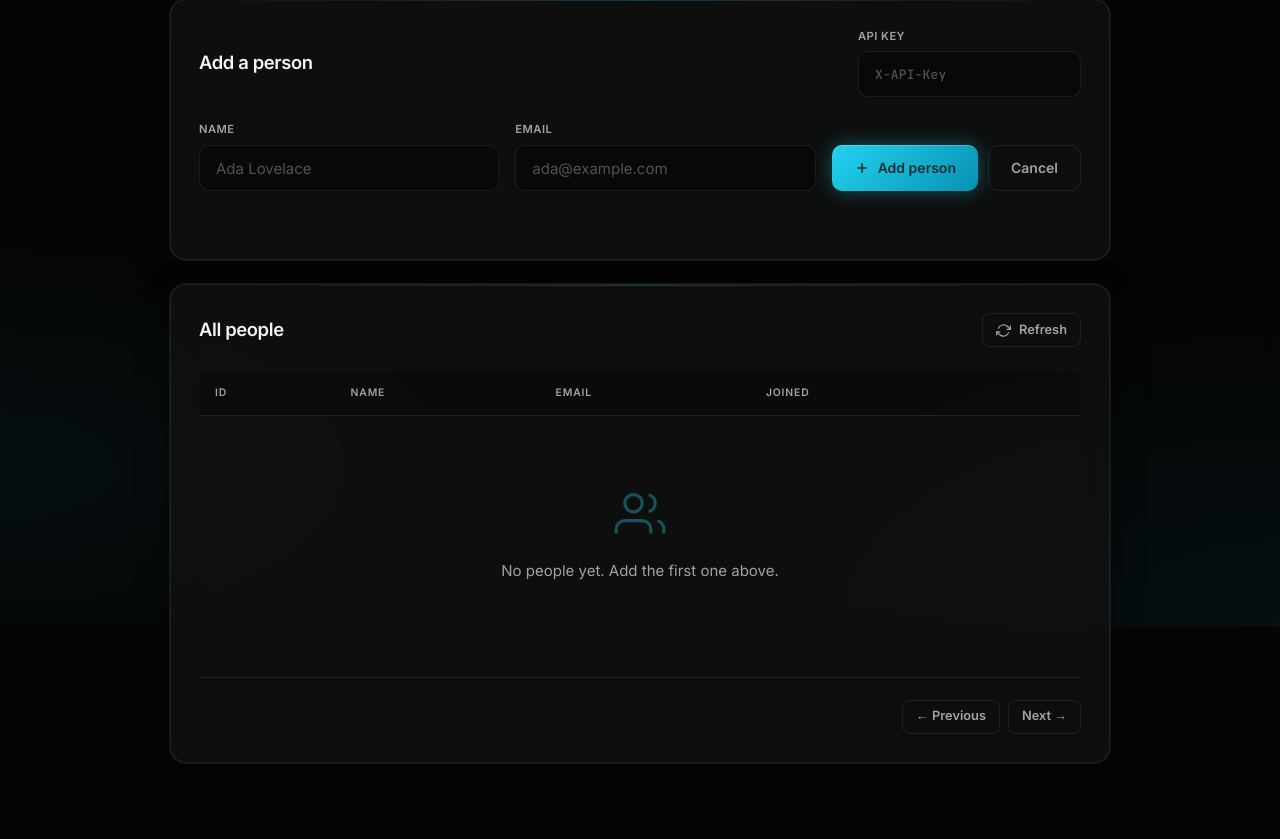
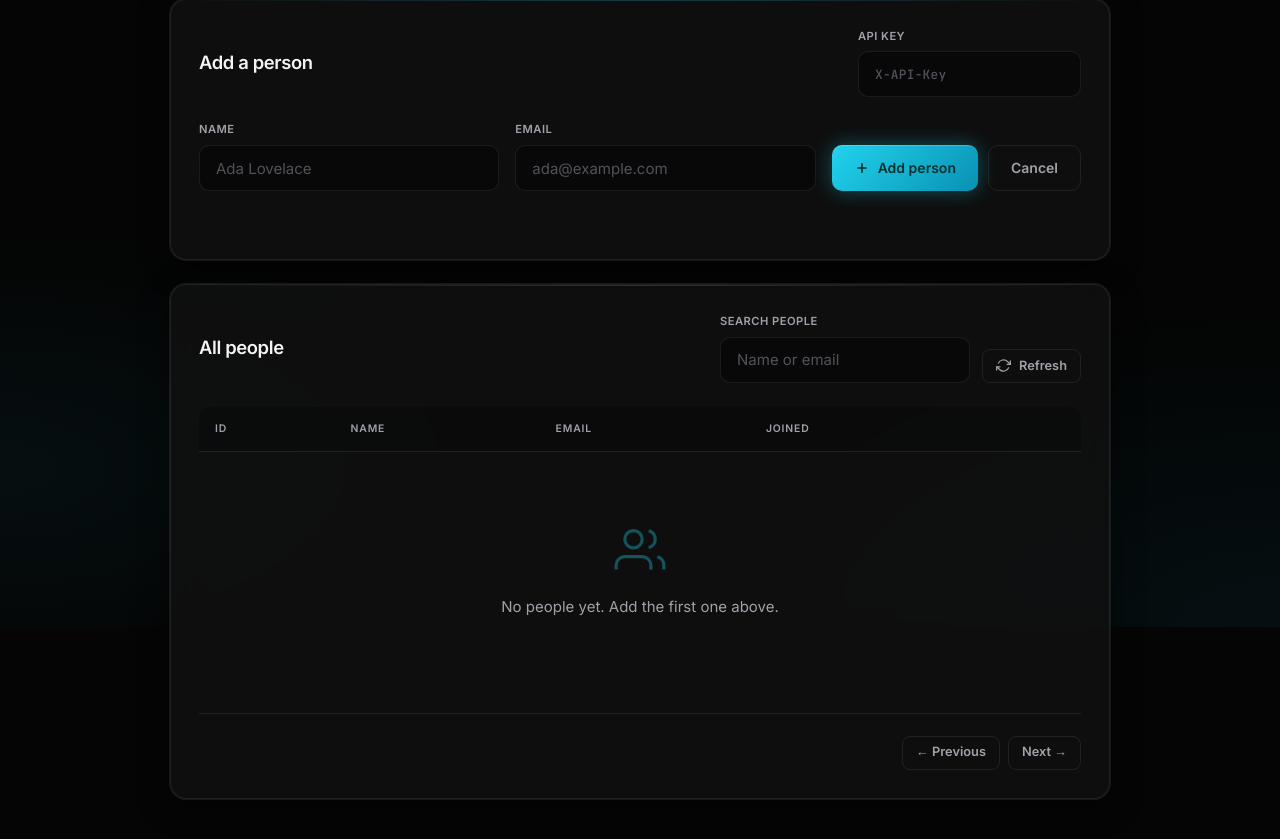
Before and after one commit to ManjunathGouda7/Flask-API-project, a Flask app: page / in a window 1280 px wide. Shown: the part 173-1012 px from the top of the page. Before the commit the page ends 937 px from the top, so only its background shows below. Run offline with Flask 3, Linux system fonts and the light colour scheme; data that the repository does not hold is empty.

Commit message:
Add user search and dashboard statistics

```diff
--- a/main.py
+++ b/main.py
@@ -203,6 +203,18 @@ def health():
         return error_response("Database unavailable", 503)
 
 
+@app.get("/stats")
+def stats():
+    total = db.session.scalar(select(db.func.count(User.id))) or 0
+    latest = db.session.scalar(
+        select(User.created_at).order_by(User.created_at.desc()).limit(1)
+    )
+    return jsonify({
+        "total_users": total,
+        "latest_signup": latest.isoformat() if latest else None,
+    }), 200
+
+
 @app.get("/")
 def dashboard():
     response = make_response(render_template("index.html"))
@@ -217,6 +229,7 @@ def dashboard():
 def get_users():
     page = request.args.get("page", 1, type=int)
     per_page = request.args.get("per_page", 20, type=int)
+    search = request.args.get("q", "").strip()
     sort = request.args.get("sort", "id").lower()
     order = request.args.get("order", "asc").lower()
 
@@ -234,9 +247,16 @@ def get_users():
     column = getattr(User, sort)
     order_by = column.desc() if order == "desc" else column.asc()
 
+    query = select(User)
+    if search:
+        search_pattern = f"%{search}%"
+        query = query.where(
+            db.or_(User.name.ilike(search_pattern), User.email.ilike(search_pattern))
+        )
+
     pagination = (
         db.paginate(
-            select(User).order_by(order_by),
+            query.order_by(order_by),
             page=page,
             per_page=per_page,
             error_out=False,
--- a/templates/index.html
+++ b/templates/index.html
@@ -174,6 +174,14 @@
             font-weight: 600;
             letter-spacing: -0.02em;
         }
+
+        .list-tools {
+            display: flex;
+            align-items: end;
+            gap: 12px;
+        }
+
+        .search-box { width: min(280px, 100%); }
 
         /* Form */
         .form-grid {
@@ -431,6 +439,8 @@
             th:nth-child(1), td:nth-child(1),
             th:nth-child(4), td:nth-child(4) { display: none; }
             .actions { justify-content: flex-start; }
+            .list-tools { width: 100%; align-items: stretch; flex-direction: column; }
+            .search-box { width: 100%; }
         }
     </style>
 </head>
@@ -481,10 +491,16 @@
     <section class="card">
         <div class="card-header">
             <h2>All people</h2>
-            <button type="button" class="btn btn-ghost btn-sm" id="refresh">
-                <svg width="15" height="15" fill="none" stroke="currentColor" stroke-width="2" viewBox="0 0 24 24"><path d="M23 4v6h-6M1 20v-6h6"/><path d="M3.51 9a9 9 0 0 1 14.85-3.36L23 10M1 14l4.64 4.36A9 9 0 0 0 20.49 15"/></svg>
-                Refresh
-            </button>
+            <div class="list-tools">
+                <div class="field search-box">
+                    <label for="search">Search people</label>
+                    <input id="search" type="search" placeholder="Name or email">
+                </div>
+                <button type="button" class="btn btn-ghost btn-sm" id="refresh">
+                    <svg width="15" height="15" fill="none" stroke="currentColor" stroke-width="2" viewBox="0 0 24 24"><path d="M23 4v6h-6M1 20v-6h6"/><path d="M3.51 9a9 9 0 0 1 14.85-3.36L23 10M1 14l4.64 4.36A9 9 0 0 0 20.49 15"/></svg>
+                    Refresh
+                </button>
+            </div>
         </div>
 
         <div class="table-wrap">
@@ -534,10 +550,12 @@
     const pageInfo    = document.querySelector('#pageInfo');
     const prevBtn     = document.querySelector('#prevPage');
     const nextBtn     = document.querySelector('#nextPage');
+    const searchInput = document.querySelector('#search');
 
     let currentPage = 1;
     const perPage = 20;
     let totalPages = 1;
+    let searchTimer;
 
     apiKeyInput.value = sessionStorage.getItem('apiKey') || '';
     apiKeyInput.addEventListener('input', () => {
@@ -579,7 +597,11 @@
         pagerEl.hidden = true;
 
         try {
-            const res = await fetch(`/users?page=${page}&per_page=${perPage}&sort=id&order=asc`);
+            const params = new URLSearchParams({
+                page, per_page: perPage, sort: 'id', order: 'asc'
+            });
+            if (searchInput.value.trim()) params.set('q', searchInput.value.trim());
+            const res = await fetch(`/users?${params}`);
             const data = await res.json();
             if (!res.ok) throw new Error(data.error || 'Could not load users');
 
@@ -741,6 +763,10 @@
     nextBtn.addEventListener('click', () => {
         if (currentPage < totalPages) loadUsers(currentPage + 1);
     });
+    searchInput.addEventListener('input', () => {
+        clearTimeout(searchTimer);
+        searchTimer = setTimeout(() => loadUsers(1), 250);
+    });
 
     loadUsers().catch(err => showStatus(err.message, 'error'));
 })();
```
Also changed, not shown: test_api.py (+16 -0 lines), README.md.
